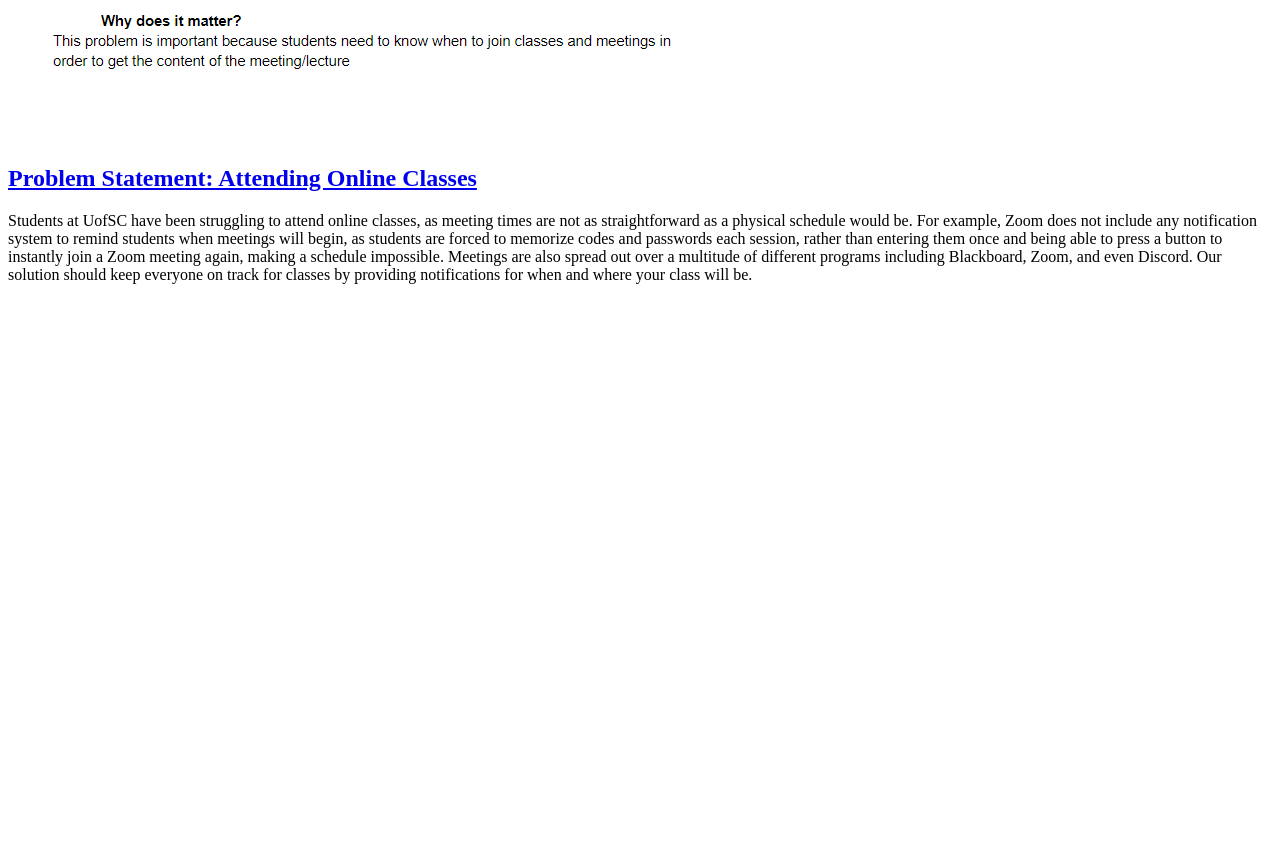
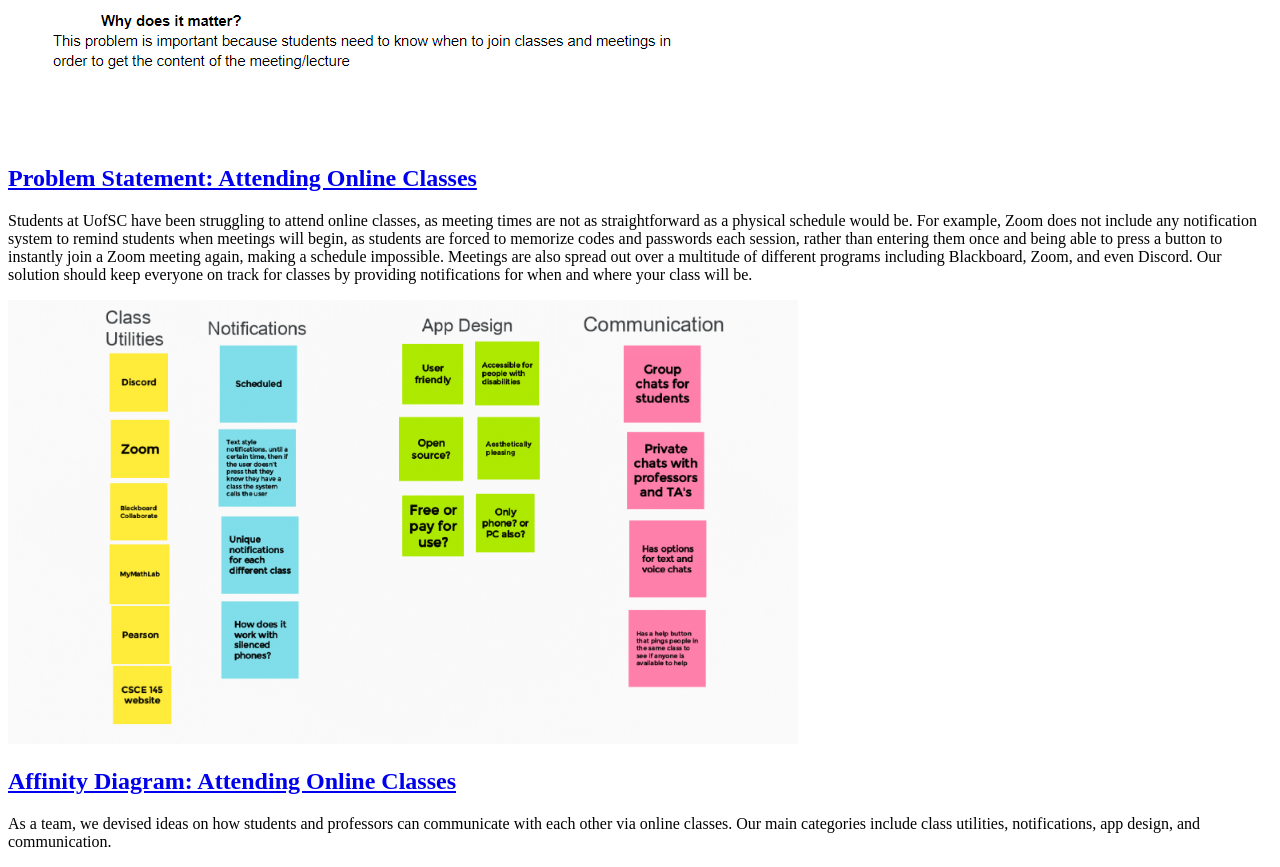
Before and after one commit to MMisencik02/MMisencik02.github.io, a plain HTML site: page index.html in a window 1280 px wide. Shown: the part 552-1419 px from the top of the page. Before the commit the page ends 852 px from the top, so only its background shows below. Drawn offline with Linux system fonts and the light colour scheme.

Commit message:
Add files via upload

```diff
--- a/index.html
+++ b/index.html
@@ -6,6 +6,8 @@
     <body>
         <h1>Mario Misencik's CSCE 190 Page</h1>
         <p>Hello! This page is a work in progress that will be updated throughout me taking this course. I look forward to creating a fantastic page!</p>
+
+        <!--Problem Statement-->
         <section class="assignment">
             <a href="TeamProblemStatement.pdf"><img src="TeamProblemStatement.png"></a>
             <section class="ass-details">
@@ -15,5 +17,16 @@
                 </p>
             </section>
         </section>
+
+        <!--Affinity Diagram-->
+        <section class="assignment">
+            <a href="Affinity_Diagram_1.pdf"><img src="Affinity_Diagram_1.png" width="790" height="444.6"></a>
+            <section class="ass-details">
+                <a href="Affinity_Diagram_1.pdf"><h2>Affinity Diagram: Attending Online Classes</h2></a>
+                <p>
+                    As a team, we devised ideas on how students and professors can communicate with each other via online classes. Our main categories include class utilities, notifications, app design, and communication.
+                </p>
+            </section>
+        </section>
     </body>
 </html>
```
Also changed, not shown: Affinity_Diagram_1.png (added), 1 other file.
